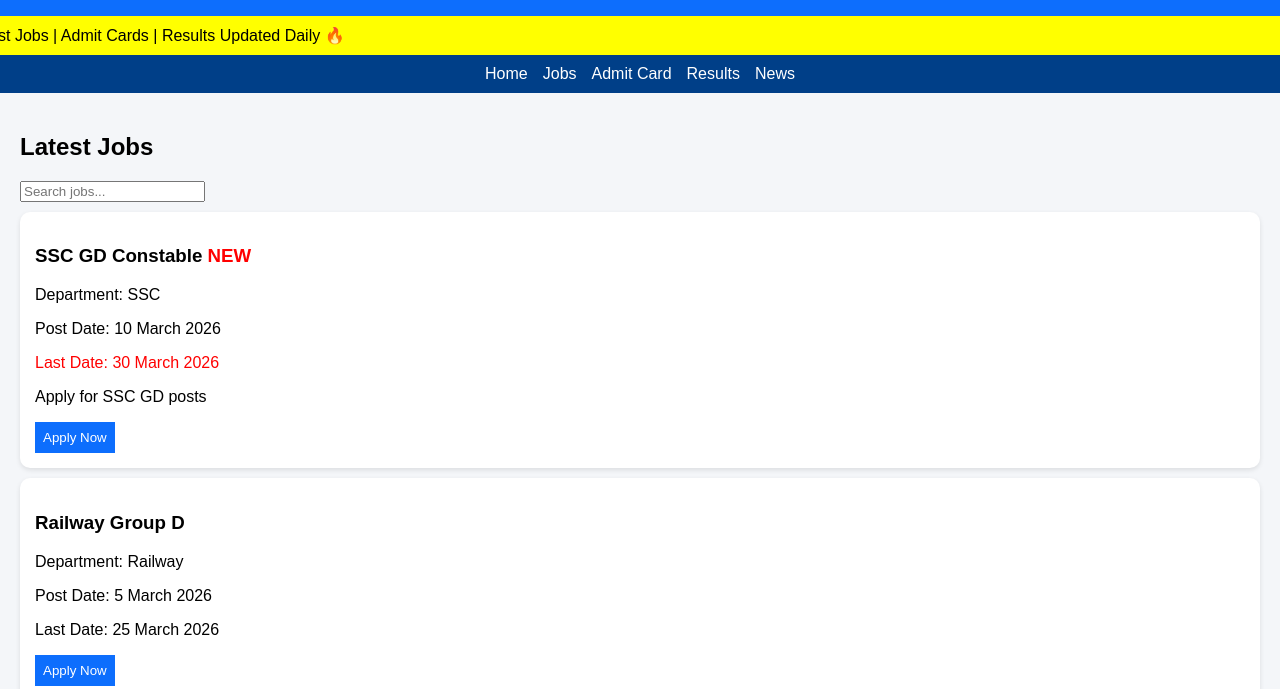
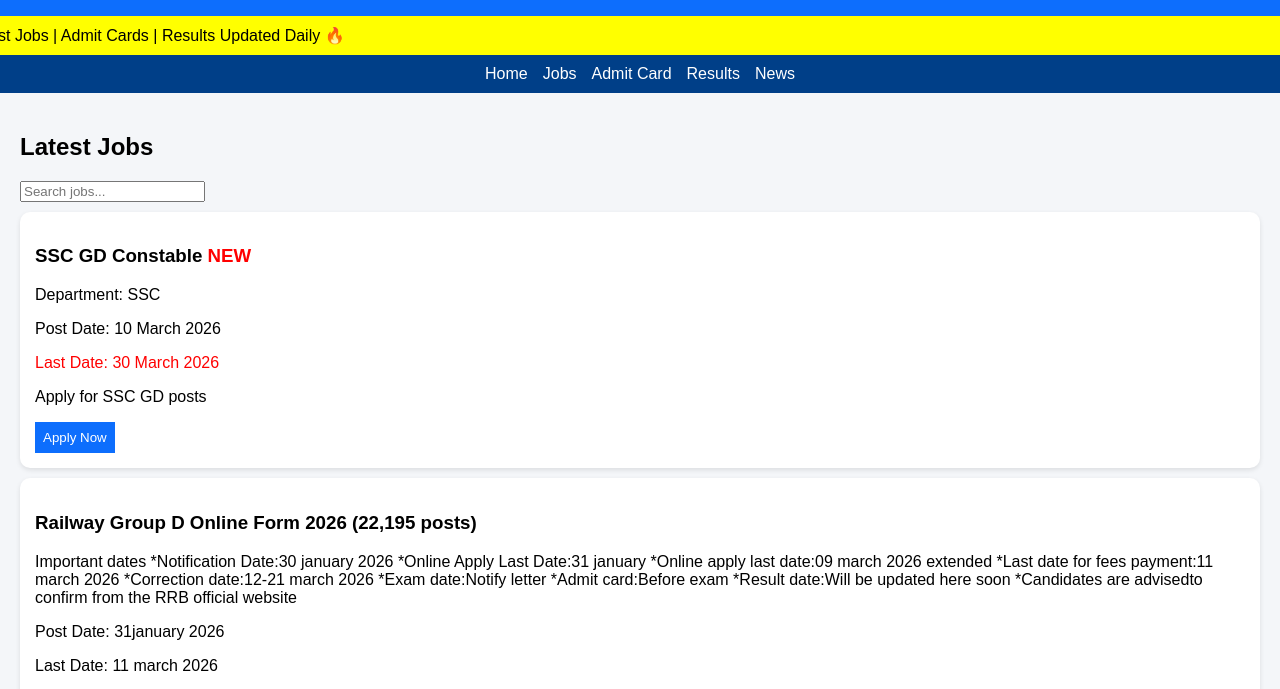
Before and after one commit to sp2371832-cmyk/our-website, a plain HTML site: page index.html in a window 1280 px wide. Shown: the part 94-783 px from the top of the page. Drawn offline with Linux system fonts and the light colour scheme.

Commit message:
Update index.html

```diff
--- a/index.html
+++ b/index.html
@@ -130,10 +130,19 @@ footer {
 </div>
 
 <div class="card">
-<h3>Railway Group D</h3>
-<p>Department: Railway</p>
-<p>Post Date: 5 March 2026</p>
-<p>Last Date: 25 March 2026</p>
+<h3>Railway Group D Online Form 2026 (22,195 posts)</h3>
+<p>Important dates
+*Notification Date:30 january 2026
+*Online Apply Last Date:31 january
+*Online apply last date:09 march 2026 extended
+*Last date for fees payment:11 march 2026
+*Correction date:12-21 march 2026
+*Exam date:Notify letter
+*Admit card:Before exam
+*Result date:Will be updated here soon
+*Candidates are advisedto confirm from the RRB official website</p>
+<p>Post Date: 31january 2026</p>
+<p>Last Date: 11 march 2026</p>
 <button>Apply Now</button>
 </div>
 
```
